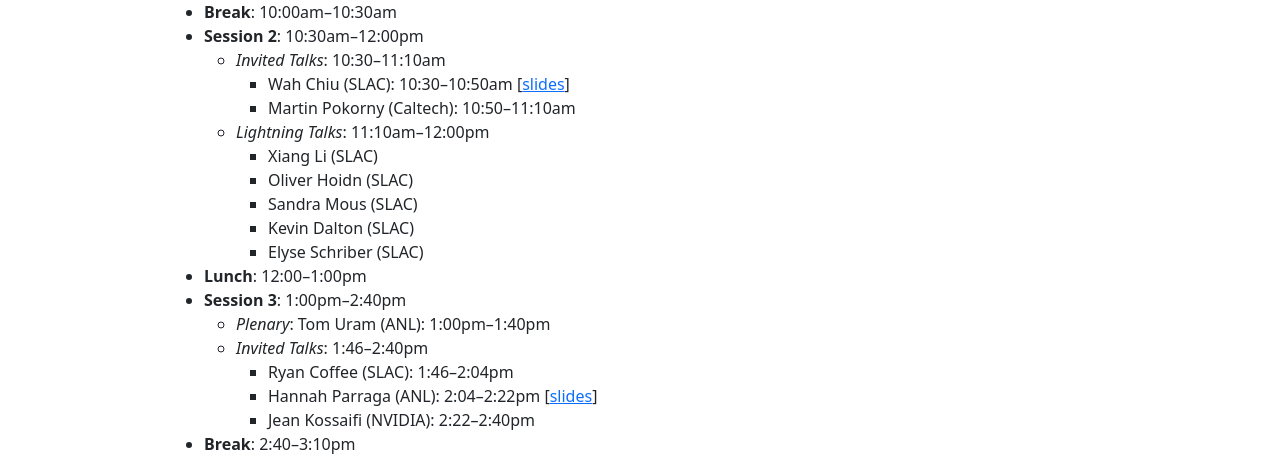
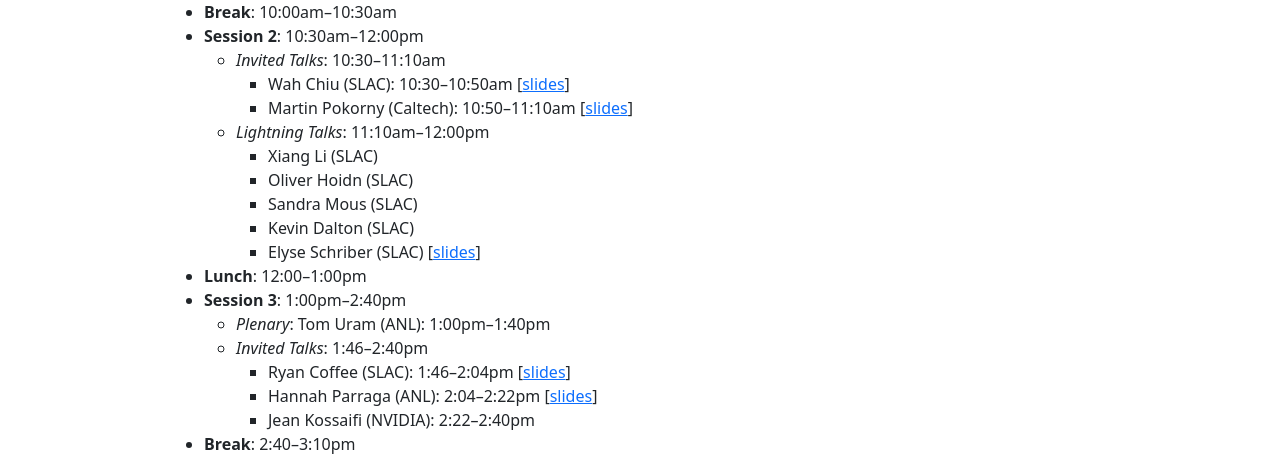
Before and after one commit to lssda/lssda.github.io, a Jekyll site: the page built from agenda.md, in a window 1280 px wide. Shown: the part 493-953 px from the top of the page. Built offline with Jekyll 4.4.1, drawn with Linux system fonts in a browser that asks for light colours.

Commit message:
Add more slides.

```diff
--- a/agenda.md
+++ b/agenda.md
@@ -24,18 +24,18 @@ A Zoom link will be emailed to virtual attendees the week of the workshop.
   * **Session 2**: 10:30am--12:00pm
       * *Invited Talks*: 10:30--11:10am
           * Wah Chiu (SLAC): 10:30--10:50am \[[slides]({{ "/slides/2_Chiu.pdf" | relative_url }})]
-          * Martin Pokorny (Caltech): 10:50--11:10am
+          * Martin Pokorny (Caltech): 10:50--11:10am \[[slides]({{ "/slides/2_Pokorny.pdf" | relative_url }})]
       * *Lightning Talks*: 11:10am--12:00pm
           * Xiang Li (SLAC)
           * Oliver Hoidn (SLAC)
           * Sandra Mous (SLAC)
           * Kevin Dalton (SLAC)
-          * Elyse Schriber (SLAC)
+          * Elyse Schriber (SLAC) \[[slides]({{ "/slides/2_Schriber.pdf" | relative_url }})]
   * **Lunch**: 12:00--1:00pm
   * **Session 3**: 1:00pm--2:40pm
       * *Plenary*: Tom Uram (ANL): 1:00pm--1:40pm
       * *Invited Talks*: 1:46--2:40pm
-          * Ryan Coffee (SLAC): 1:46--2:04pm
+          * Ryan Coffee (SLAC): 1:46--2:04pm \[[slides]({{ "/slides/3_Coffee.pdf" | relative_url }})]
           * Hannah Parraga (ANL): 2:04--2:22pm \[[slides]({{ "/slides/3_Parraga.pdf" | relative_url }})]
           * Jean Kossaifi (NVIDIA): 2:22--2:40pm
   * **Break**: 2:40--3:10pm
```
Also changed, not shown: 3 other files.
